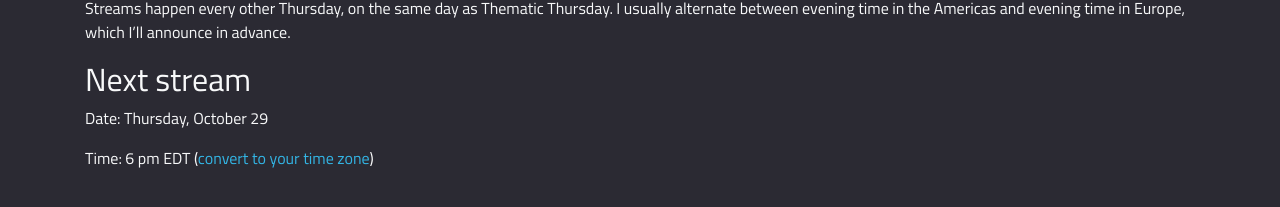
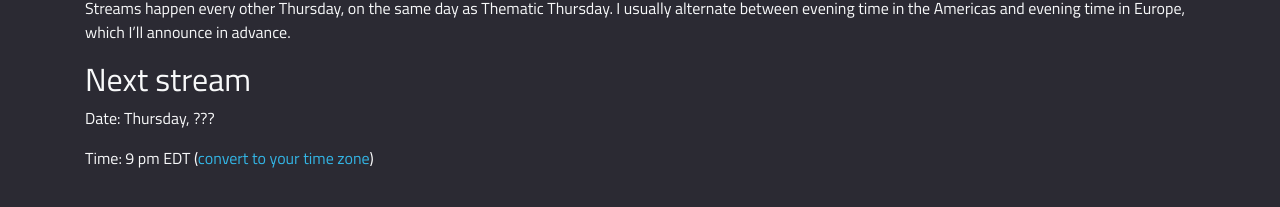
Before and after one commit to silverchaselive/silverchaselive.github.io, a Jekyll site: the page built from _pages/schedule.md, in a window 1280 px wide. Shown: the part 165-372 px from the top of the page. Built offline with Jekyll 4.4.1, drawn with Linux system fonts in a browser that asks for light colours.

Commit message:
Update _config.yml

```diff
--- a/_config.yml
+++ b/_config.yml
@@ -1,7 +1,7 @@
 # Global values for silverchaselive pages to pull
 # ===============================================
-date: October 29        # date, excluding "Thursday, "
-time_: 6 pm EDT           # time with timezone (underscore dodges a name conflict)
+date: ???        # date, excluding "Thursday, "
+time_: 9 pm EDT           # time with timezone (underscore dodges a name conflict)
 ytid: kps30ml5hyU         # youtube stream's video slug
 # ===============================================
 
```
